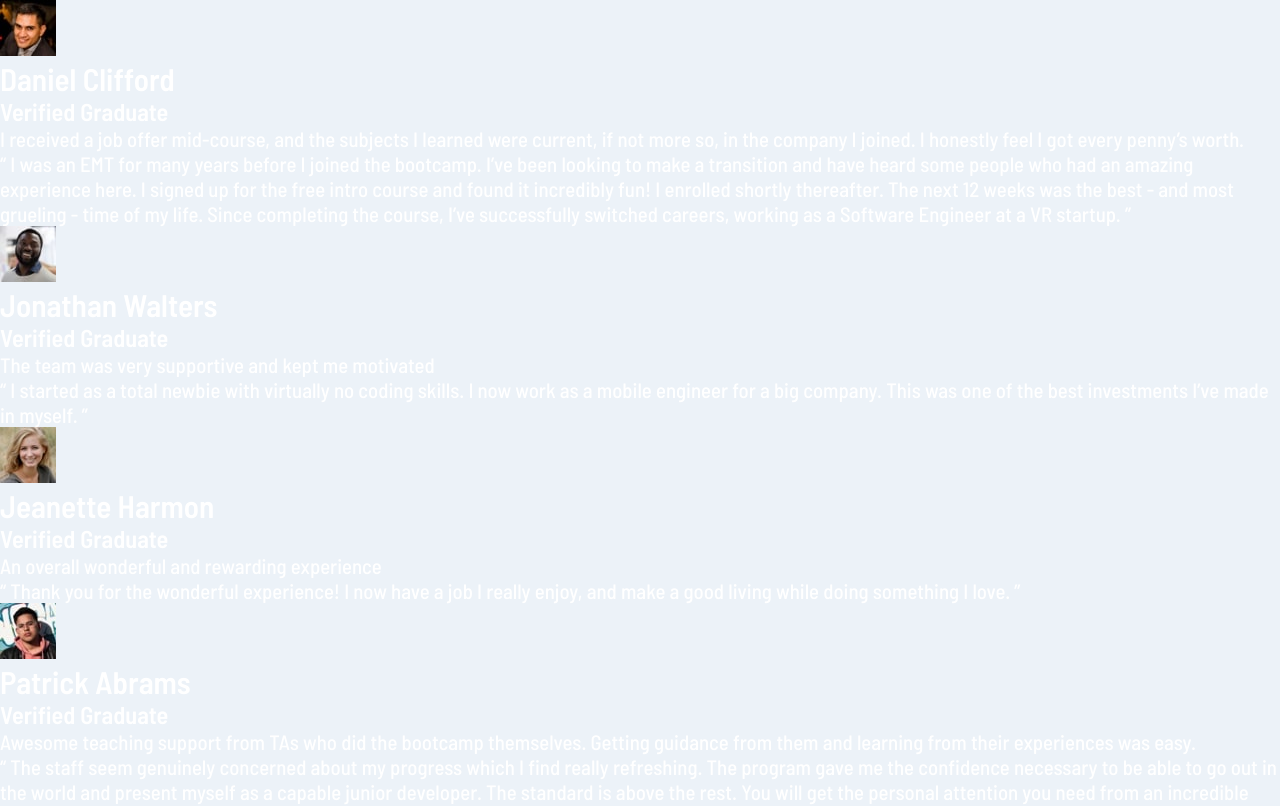
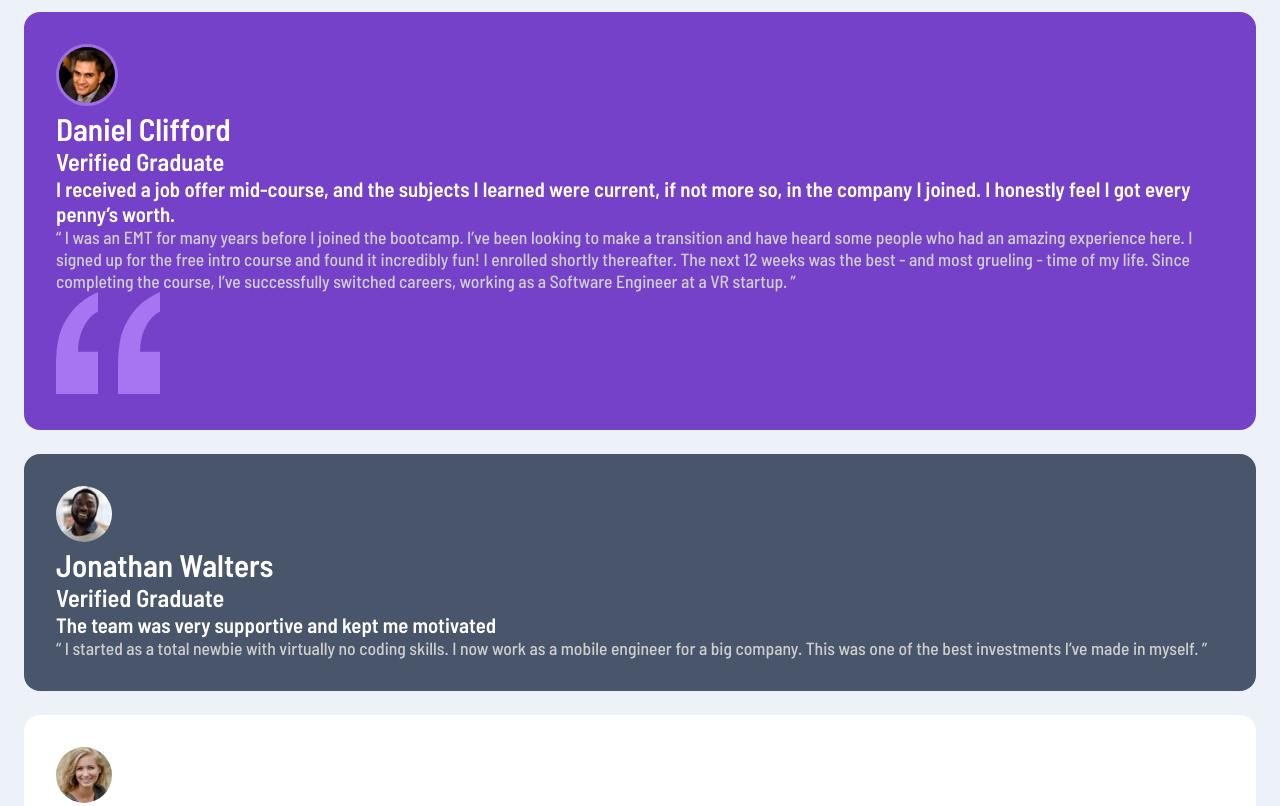
Before and after one commit to LeMarechalDeFer/testimonials-grid-section-main, a plain HTML site: page index.html in a window 1280 px wide. Shown: the top 806 px of the page. Drawn offline with Linux system fonts and the light colour scheme.

Commit message:
css flexbox

```diff
--- a/index.html
+++ b/index.html
@@ -9,28 +9,17 @@
   <link rel="icon" type="image/png" sizes="32x32" href="./images/favicon-32x32.png">
   <link href="./style.css" rel="stylesheet">
 
-  <title>Frontend Mentor | [Challenge Name Here]</title>
+  <title>Frontend Mentor | Romain Blanchot</title>
 
-  <!-- Feel free to remove these styles or customise in your own stylesheet 👍 -->
-  <style>
-    .attribution {
-      font-size: 11px;
-      text-align: center;
-    }
-
-    .attribution a {
-      color: hsl(228, 45%, 44%);
-    }
-  </style>
 </head>
 
 <body>
 
   <main>
 
-    <article>
+    <article class="purple-section">
       <figure>
-        <img src="./images/image-daniel.jpg" alt="Daniel Clifford photo">
+        <img class="profileId profileId--violet" src="./images/image-daniel.jpg" alt="Daniel Clifford photo">
         <figcaption>
           <h2>Daniel Clifford</h2>
           <h3>Verified Graduate</h3>
@@ -49,11 +38,12 @@
         The next 12 weeks was the best - and most grueling - time of my life. Since completing
         the course, I’ve successfully switched careers, working as a Software Engineer at a VR startup. ”
       </blockquote>
-    </article>
+      <img src="./images/bg-pattern-quotation.svg" alt="background-quotation">
+       </article>
 
-    <article>
+    <article class="grey-section">
       <figure>
-        <img src="./images/image-jonathan.jpg" alt="Jonathan Walters photo">
+        <img class="profileId" src="./images/image-jonathan.jpg" alt="Jonathan Walters photo">
         <figcaption>
           <h2>Jonathan Walters</h2>
           <h3>Verified Graduate</h3>
@@ -68,9 +58,9 @@
       </blockquote>
     </article>
 
-    <article>
+    <article class="white-section">
       <figure>
-        <img src="./images/image-jeanette.jpg" alt="Jeanette Harmon photo">
+        <img class="profileId" src="./images/image-jeanette.jpg" alt="Jeanette Harmon photo">
         <figcaption>
           <h2>Jeanette Harmon</h2>
           <h3>Verified Graduate</h3>
@@ -87,9 +77,9 @@
     </article>
 
 
-    <article>
+    <article class="hard-grey-section">
       <figure>
-        <img src="./images/image-patrick.jpg" alt="Patrick Abrams photo">
+        <img class="profileId profileId--violet" src="./images/image-patrick.jpg" alt="Patrick Abrams photo">
         <figcaption>
           <h2>Patrick Abrams</h2>
           <h3>Verified Graduate</h3>
@@ -108,9 +98,9 @@
       </blockquote>
     </article>
 
-    <article>
+    <article class="white-section">
         <figure>
-          <img src="./images/image-kira.jpg" alt="Kira Whittle photo">
+          <img class="profileId" src="./images/image-kira.jpg" alt="Kira Whittle photo">
           <figcaption>
             <h2>Kira Whittle</h2>
             <h3>Verified Graduate</h3>
--- a/style.css
+++ b/style.css
@@ -31,6 +31,7 @@
 
 :root{
     --moderate-violet: hsl(263, 55%, 52%);
+    --light-violet: hsl(263, 65%, 66%);
     --very-dark-grayish-blue: hsl(217, 19%, 35%);
     --very-dark-blackish-blue: hsl(219, 29%, 14%);
     --white: hsl(0, 0%, 100%) ;
@@ -83,8 +84,65 @@ body, h1, h2, p {
 body{
     font-family: var(--font-family);
     font-size: var(--font-size);
-
     color: var(--white);
     background-color: var(--light-grayish-blue);
+    font-weight: 600;
+}
+
+main{
+    display: flex;
+    flex-direction: column;
+    /* flex-wrap: wrap ; */
+    /* justify-content: space-around ; */
+    /* align-items: center; */
+    /* align-self: ; */
+    /* gap: 15px; */
+}
+
+article{
+    padding: 2rem;
+    border-radius: 1rem;
+    margin: 1.5rem;
+    margin-top: 0.75rem;
+    margin-bottom: 0.75rem;
 
 }
+
+
+
+.purple-section{
+    color: var(--white);
+    background-color: var(--moderate-violet);
+}
+
+.white-section{
+    color: var(--very-dark-grayish-blue);
+    background-color: var(--white);
+}
+
+.grey-section{
+    color: var(--white);
+    background-color: var(--very-dark-grayish-blue);
+
+}
+
+.hard-grey-section{
+    color: var(--white);
+    background-color: var(--very-dark-blackish-blue);
+}
+
+img.profileId{
+    border-radius: 50%;
+}
+
+img.profileId--violet{
+    border: 0.2rem solid var(--light-violet);
+}
+
+
+blockquote{
+    color: var(--light-gray);
+    font-weight: 500;
+    font-size: 1.1rem;
+
+}
```
